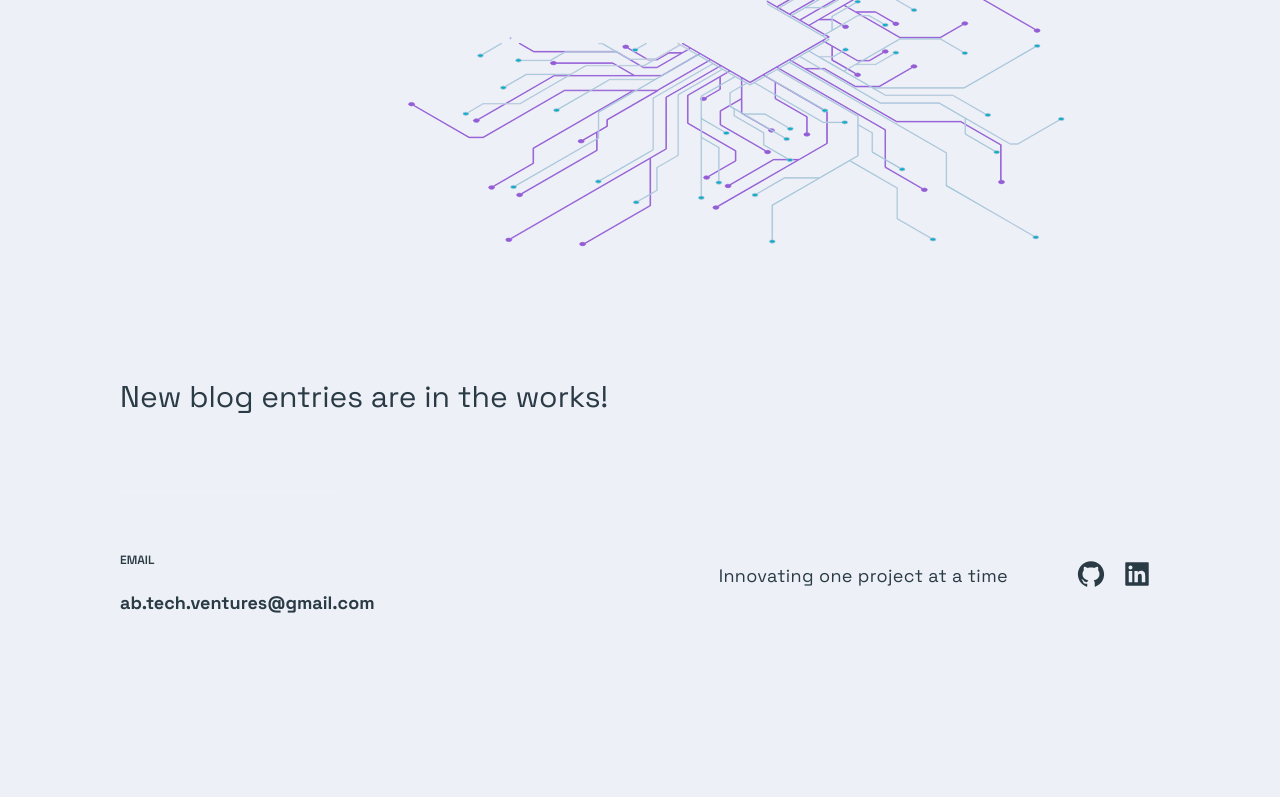
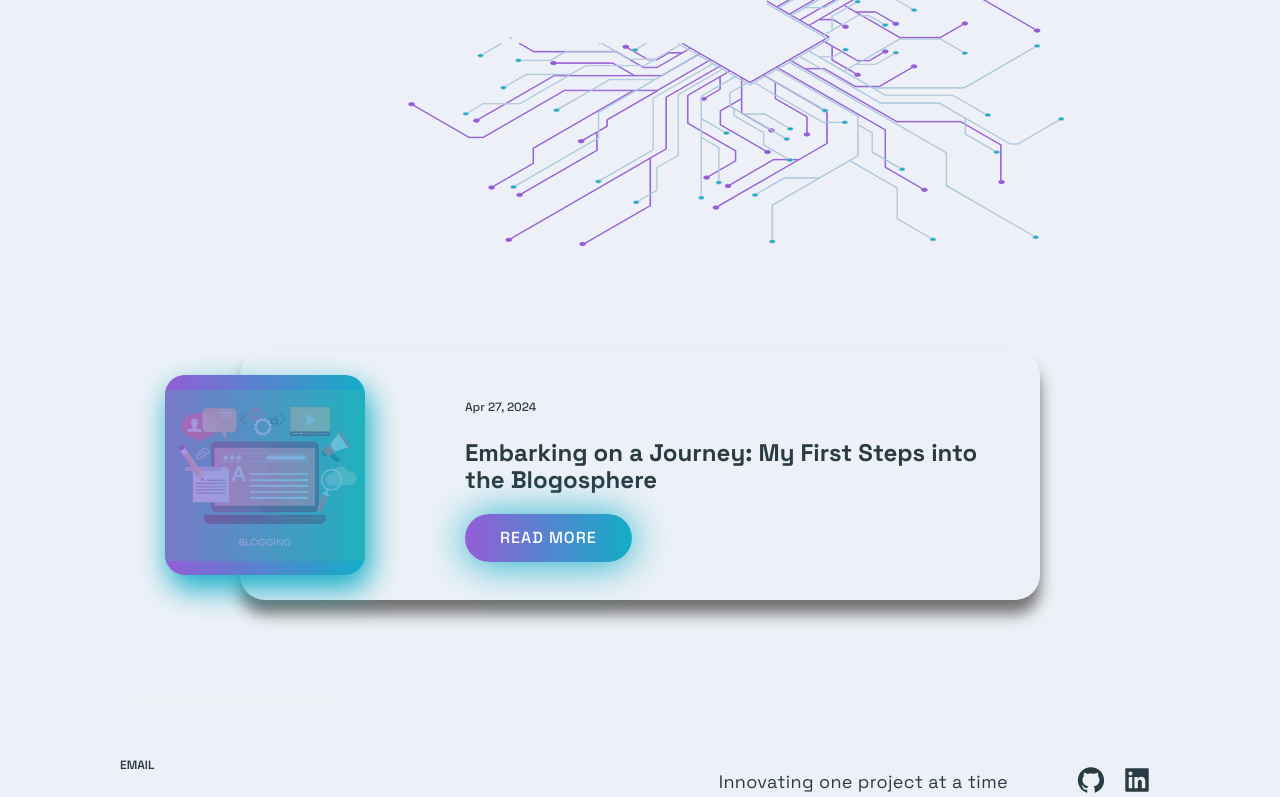
Before and after one commit to DeluxeViper/DeluxeViper.github.io, a Next.js app: page /blog in a window 1280 px wide. Shown: the part 426-1223 px from the top of the page. Before the commit the page ends 1154 px from the top, so only its background shows below. Built offline with nearby package versions, Linux system fonts and the light colour scheme.

Commit message:
feat(blog init): added first blog

```diff
--- a/src/constants/blog_constants.js
+++ b/src/constants/blog_constants.js
@@ -1,4 +1,13 @@
 export const blogs = [
+  {
+    shortname: "blog-init",
+    title: "Embarking on a Journey: My First Steps into the Blogosphere",
+    date_posted: "Apr 27, 2024",
+    short_description:
+      "An introduction to my venture into the world of blogging.",
+    image: "images/blog_post_image.jpg",
+    topics: [],
+  }
   // {
   //   shortname: "opencv-macos-setup-with-source",
   //   title:
--- a/src/pages/_document.js
+++ b/src/pages/_document.js
@@ -37,6 +37,7 @@ export default class MyDocument extends Document {
             href="https://fonts.googleapis.com/css2?family=Space+Grotesk:wght@300;400;500;600;700&display=swap"
             rel="stylesheet"
           />
+          <link href='https://fonts.googleapis.com/css?family=Alegreya' rel='stylesheet' />
           {/* Primary Meta Tags */}
           <meta
             name="title"
--- a/src/pages/blog/[shortname].js
+++ b/src/pages/blog/[shortname].js
@@ -47,7 +47,7 @@ const BlogPost = () => {
         <SectionTitle>{blogInfo?.title}</SectionTitle>
         <SectionText>{blogInfo?.date_posted}</SectionText>
         {/* Reduces padding of SectionText */}
-        <div style={{ marginTop: "-40px" }}></div>{" "}
+        <div style={{ marginTop: "-20px" }}></div>
         <BlogTags>
           {blogInfo?.topics.map((tag, index) => (
             <BlogTag key={`${blogInfo.shortname}-tag-index-${index}`}>
--- a/src/pages/blog/blog-page-style.module.css
+++ b/src/pages/blog/blog-page-style.module.css
@@ -1,5 +1,7 @@
 .reactMarkDown {
   line-height: 1.7;
+  /* font-family: "Times New Roman"; */
+  font-family: "Alegreya";
 }
 
 .reactMarkDown p {
--- a/src/styles/BlogPageStyle.js
+++ b/src/styles/BlogPageStyle.js
@@ -13,7 +13,7 @@ export const BlogTag = styled.div`
   display: inline-block;
   position: relative;
   margin: 0px 10px 5px 0px;
-  background-color: #949494;
+  background-color: #d3d3d3;
   padding: 10px;
   border-radius: 10px;
   font-size: 18px;
```
Also changed, not shown: public/blog/blog-init.md (added, +8 -0 lines).
